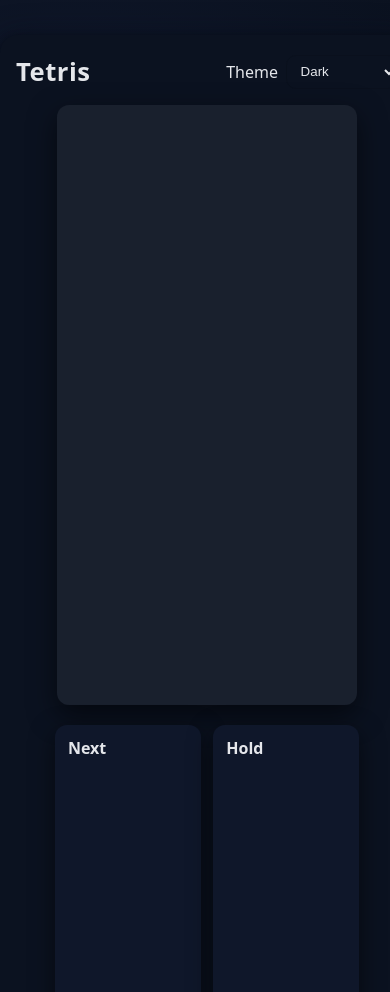
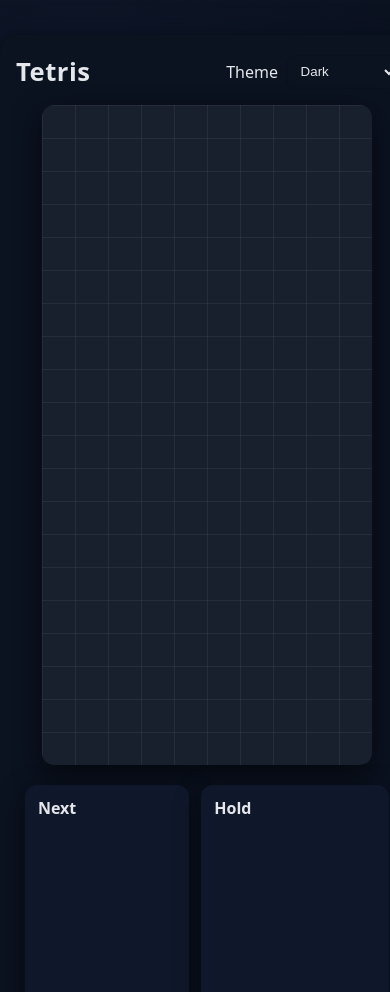
Before and after one commit to CosineAI/tetris-clone, a plain HTML site: page index.html in a window 390 px wide. Shown: the top 992 px of the page. Drawn offline with Linux system fonts and the light colour scheme.

Commit message:
feat: implement responsive sizing for game board and canvases
Co-authored-by: Genie <genie@cosine.sh>

```diff
--- a/assets/script.js
+++ b/assets/script.js
@@ -27,7 +27,9 @@
   // Game constants
   const COLS = 10;
   const ROWS = 20;
-  const BLOCK = 30;
+  let BLOCK = 30; // dynamically resized
+  let nextCell = 22; // dynamically resized
+  let holdCell = 24; // dynamically resized
 
   // Shapes
   const SHAPES = {
@@ -244,12 +246,12 @@
 
   function merge(grid, p) {
     const m = p.matrix;
-    for (let y = 0; y &lt; m.length; y++) {
-      for (let x = 0; x &lt; m[y].length; x++) {
+    for (let y = 0; y < m.length; y++) {
+      for (let x = 0; x < m[y].length; x++) {
         if (m[y][x]) {
           const ny = p.y + y;
           const nx = p.x + x;
-          if (ny &gt;= 0) {
+          if (ny >= 0) {
             grid[ny][nx] = document.body.classList.contains("theme-crazy")
               ? { type: p.type, color: p.color }
               : p.type;
@@ -443,7 +445,7 @@
   function drawNext() {
     clearCanvas(nextCtx, nextEl.width, nextEl.height);
     const items = queue.slice(0, 5);
-    const cell = 22;
+    const cell = nextCell;
     let yOff = 6;
 
     for (const t of items) {
@@ -455,7 +457,7 @@
   function drawHold() {
     clearCanvas(holdCtx, holdEl.width, holdEl.height);
     if (holdType == null) return;
-    drawMini(holdCtx, SHAPES[holdType], holdType, 6, 6, 24);
+    drawMini(holdCtx, SHAPES[holdType], holdType, 6, 6, holdCell);
   }
 
   function drawMini(c, m, type, ox, oy, s) {
@@ -631,8 +633,8 @@
   }
 
   function applyCrazyColorsToBoard() {
-    for (let y = 0; y &lt; ROWS; y++) {
-      for (let x = 0; x &lt; COLS; x++) {
+    for (let y = 0; y < ROWS; y++) {
+      for (let x = 0; x < COLS; x++) {
         const v = board[y][x];
         if (!v) continue;
         if (typeof v !== "object") {
@@ -642,10 +644,39 @@
     }
   }
 
+  // Responsive sizing for board and side canvases
+  function resize() {
+    // Target about 80% of viewport height for the board
+    const desiredBoardHeight = Math.floor(window.innerHeight * 0.80);
+    const newBlock = Math.floor(desiredBoardHeight / ROWS);
+    BLOCK = Math.max(24, Math.min(48, newBlock));
+
+    // Set board canvas size
+    boardEl.width = COLS * BLOCK;
+    boardEl.height = ROWS * BLOCK;
+
+    // Side panels scale with board size
+    nextCell = Math.max(16, Math.floor(BLOCK * 0.72));
+    holdCell = Math.max(16, Math.floor(BLOCK * 0.84));
+
+    // Next preview canvas accommodates 5 pieces
+    const items = 5;
+    nextEl.width = nextCell * 6;
+    nextEl.height = items * (nextCell * 4 + 12) + 6;
+
+    // Hold canvas as a roomy square
+    holdEl.width = holdCell * 6;
+    holdEl.height = holdCell * 6;
+
+    // Redraw with new sizes
+    drawBoard();
+    drawNext();
+    drawHold();
+  }
+
   // Init
   function init() {
-    boardEl.width = COLS * BLOCK;
-    boardEl.height = ROWS * BLOCK;
+    resize();
 
     highScore = parseInt(localStorage.getItem("tetrisHighScore") || "0", 10);
     updateHUD();
@@ -654,6 +685,7 @@
 
     window.addEventListener("keydown", onKeyDown);
     window.addEventListener("keyup", onKeyUp);
+    window.addEventListener("resize", resize);
     startBtn.addEventListener("click", newGame);
     pauseBtn.addEventListener("click", togglePause);
     overlayBtn.addEventListener("click", newGame);
--- a/assets/style.css
+++ b/assets/style.css
@@ -26,7 +26,7 @@ header {
 
 main {
   flex: 1 0 auto;
-  max-width: 750px;
+  max-width: 1200px;
   width: 100%;
   margin: 2.2rem auto 0 auto;
   background: #fff;
@@ -36,7 +36,7 @@ main {
   display: flex;
   flex-direction: column;
   justify-content: center;
-  min-height: 65vh;
+  min-height: 82vh;
   position: relative;
   overflow-y: auto;
 }
```
